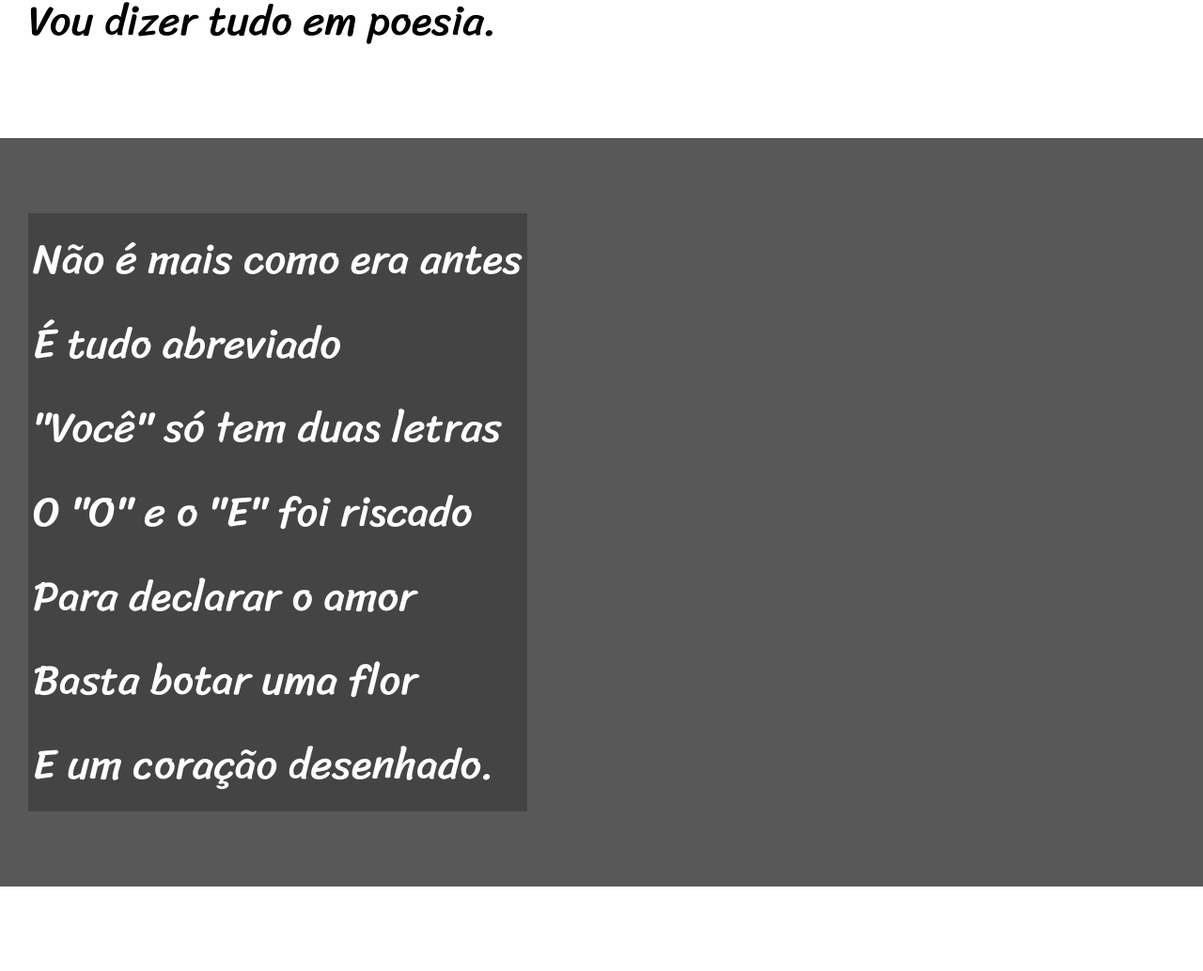
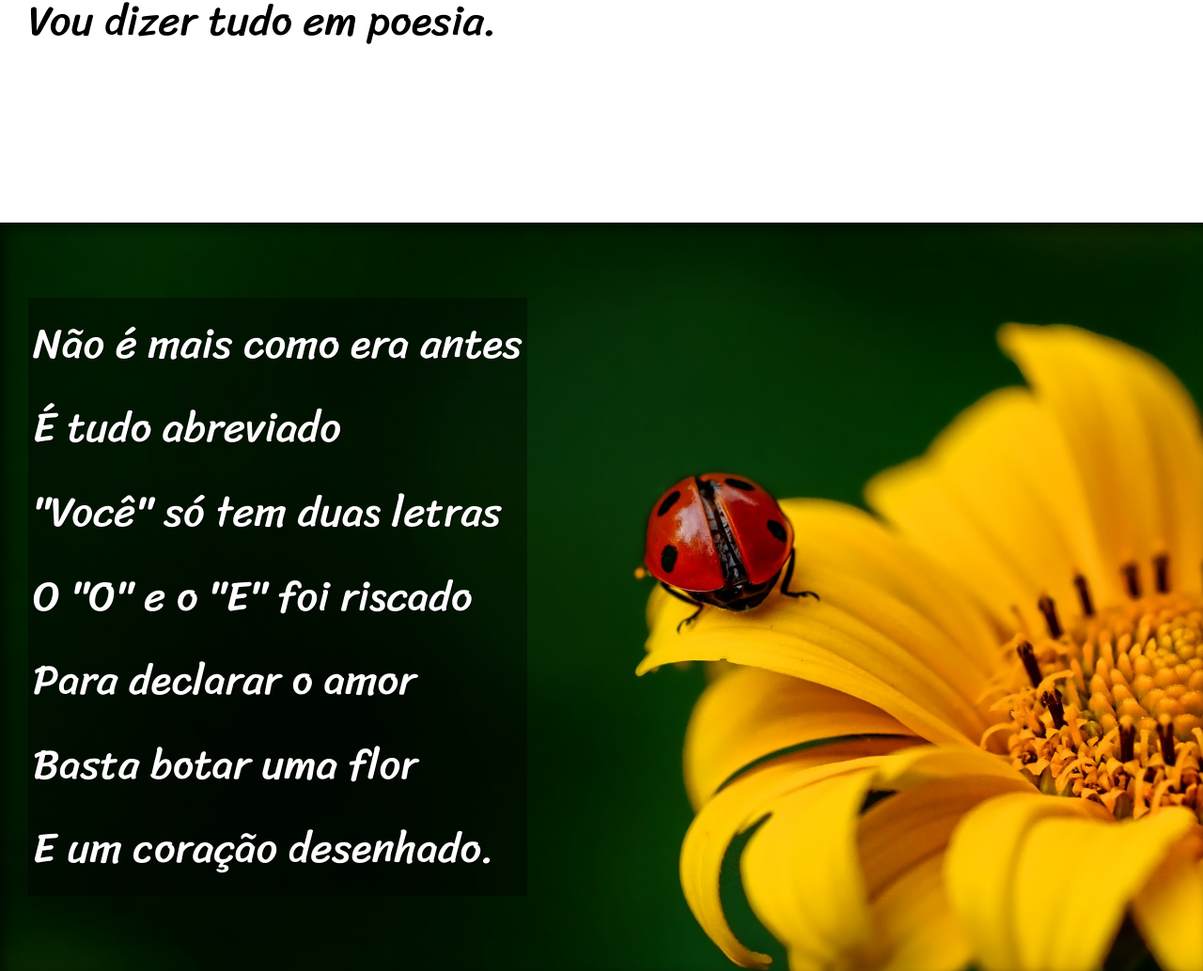
Before and after one commit to FelipeCamillo/HTML-e-CSS, a plain HTML site: page desafios/d012/index.html in a window 1280 px wide. Shown: the part 900-1934 px from the top of the page at 94% size. Drawn offline with Linux system fonts and the light colour scheme.

Commit message:
finalizei o desafio 012

```diff
--- a/desafios/d012/estilo/style.css
+++ b/desafios/d012/estilo/style.css
@@ -58,6 +58,10 @@ section {
     font-size: 3.5vw;
 }
 
+section > p {
+    padding-bottom: 2em;
+}
+
 section.normal {
     background-color: white;
     color: black;
@@ -66,12 +70,26 @@ section.normal {
 section.imagem {
     background-color: rgba(0, 0, 0, 0.479);
     color: white;
+    box-shadow: inset 6px 6px 13px 0px rgba(0, 0, 0, 0.527);
+    background-size: cover;
+    background-attachment: fixed;
 }
 
 section.imagem > p {
     display: inline-block;
     padding: 5px;
-    background-color: rgba(0, 0, 0, 0.233);
+    background-color: rgba(0, 0, 0, 0.384);
+    text-shadow: 1px 1px 0px black;
+}
+
+section#img01 {
+    background-image: url('../imagens/background001.jpg');
+    background-position: right center;
+}
+
+section#img02 {
+    background-image: url('../imagens/background002.jpg');
+    background-position: right center;
 }
 
 footer {
--- a/desafios/d012/index.html
+++ b/desafios/d012/index.html
@@ -24,7 +24,7 @@
         </p>
     </section>
 
-    <section class="imagem">
+    <section class="imagem" id="img01">
         <p>
             Não é mais como era antes <br>
             É tudo abreviado <br>
@@ -58,7 +58,7 @@
         </p>
     </section>
 
-    <section class="imagem">
+    <section class="imagem" id="img02">
         <p>
             Tenho saudade das cartas <br>
             Escritas com a própria mão <br>
```
